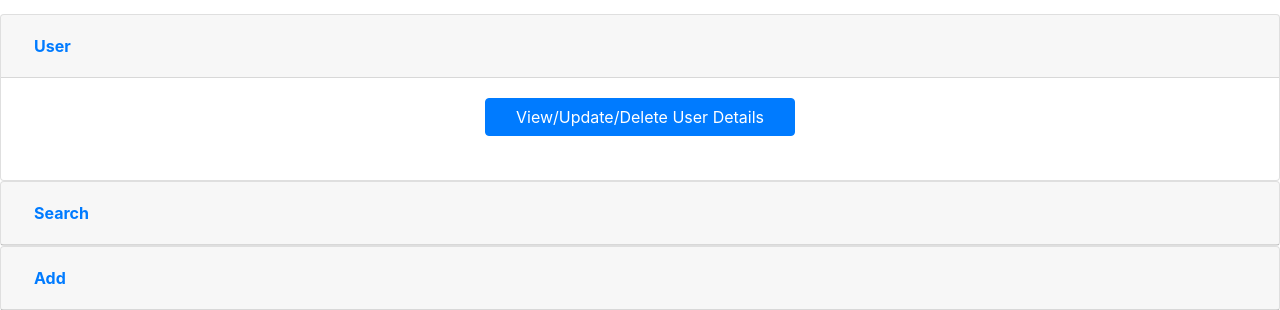
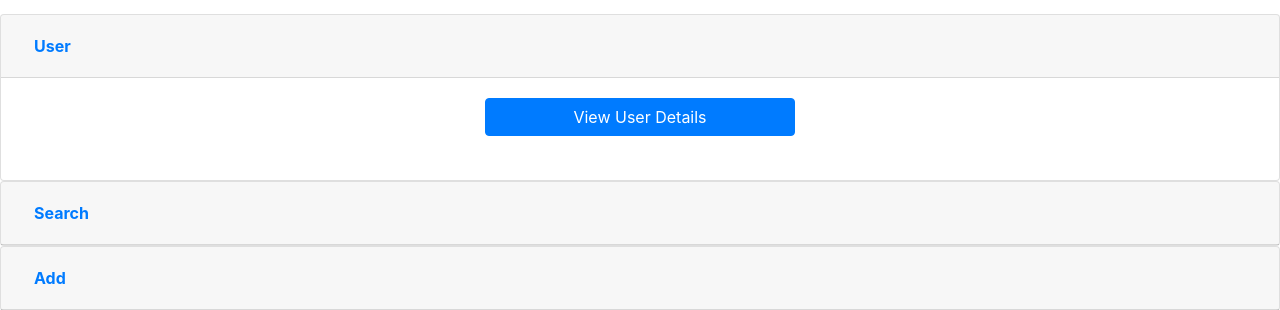
Before and after one commit to mithulcb/book_store, a Flask app: page / in a window 1280 px wide. Shown: the part 342-652 px from the top of the page. Run offline with Flask 2, Linux system fonts and the light colour scheme; the visitor is signed in with stand-in values (Sample User, id 1); some libraries are stand-ins or nearby versions.

Commit message:
updating template

```diff
--- a/templates/home.html
+++ b/templates/home.html
@@ -42,7 +42,7 @@
 					<center>
 						<div>
 							<form action="/search_detail" method="POST">
-								<button class="btn btn-primary" style="width: 25%;" type="submit">View/Update/Delete User Details</button>
+								<button class="btn btn-primary" style="width: 25%;" type="submit">View User Details</button>
 							</form>
 						</div>
 					</center>
```
